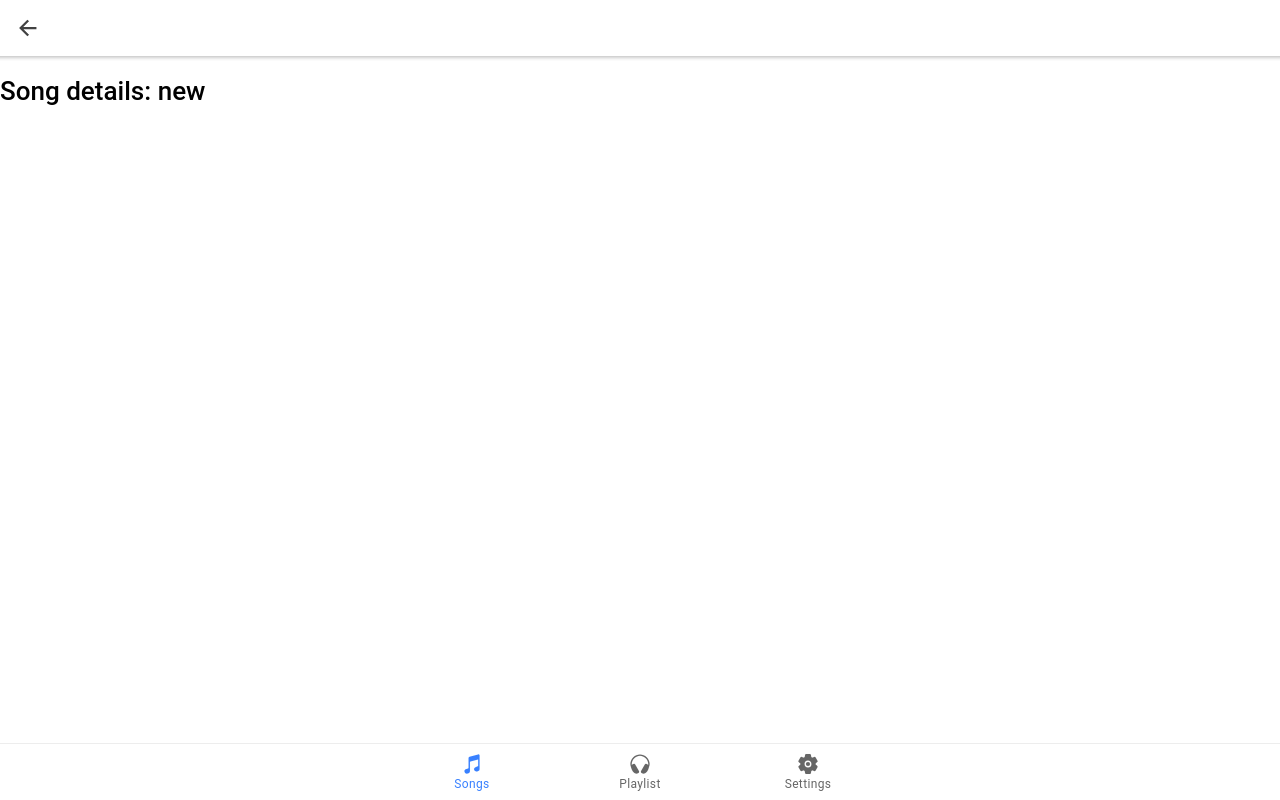
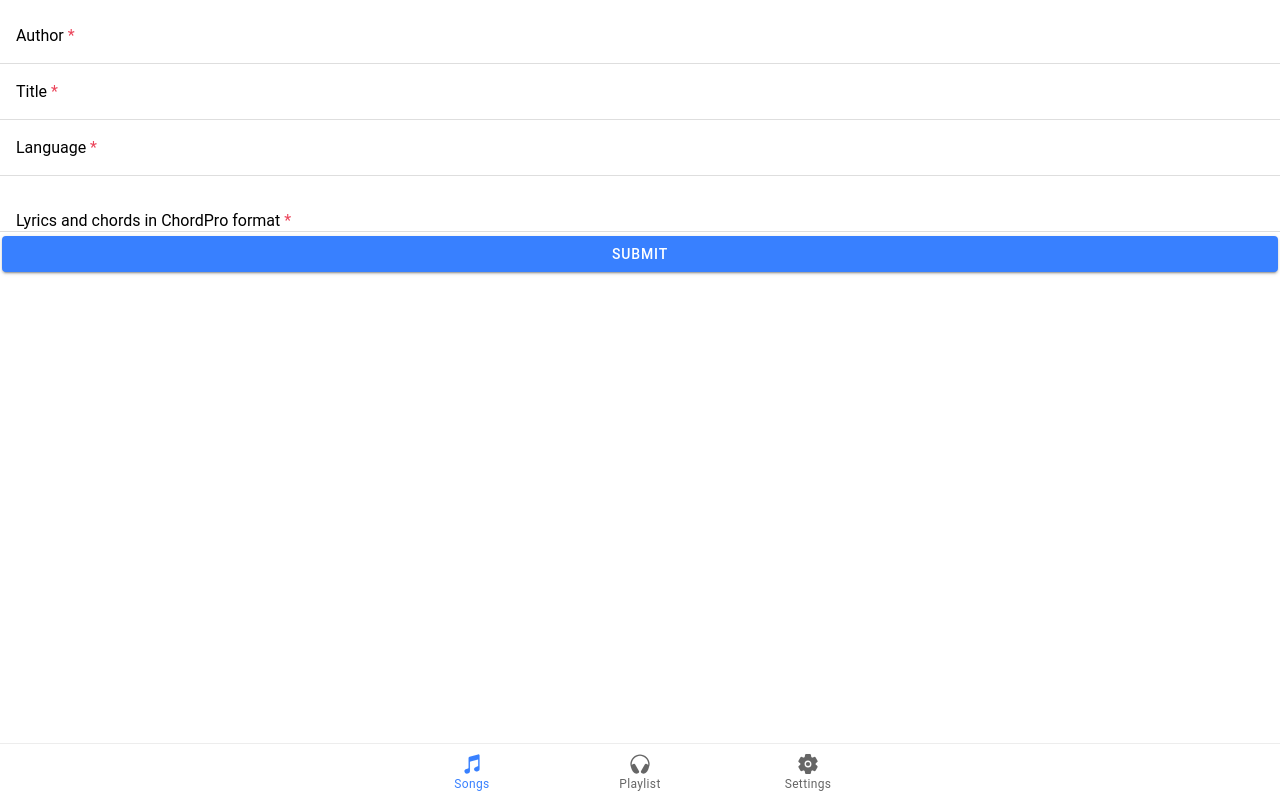
Before and after one commit to kp-marczynski/songbook-react, a React (Create React App) app: page /song/new in a window 1280 px wide. Built offline with nearby package versions, Linux system fonts and the light colour scheme.

Commit message:
added song edit page

```diff
--- a/src/Tabs.tsx
+++ b/src/Tabs.tsx
@@ -6,12 +6,15 @@ import SongDetailsPage from "./pages/SongDetailsPage";
 import QueuePage from "./pages/QueuePage";
 import SettingsPage from "./pages/SettingsPage";
 import {headset, musicalNotes, settings} from "ionicons/icons";
+import SongEditPage from "./pages/SongEditPage";
 
 const Tabs: React.FC = () =>
     <IonTabs>
         <IonRouterOutlet>
             <Route path="/song" component={SongListPage} exact={true}/>
-            <Route path="/song/:songId" component={SongDetailsPage} exact={true}/>
+            <Route path="/song/:songId/view" component={SongDetailsPage} exact={true}/>
+            <Route path="/song/:songId/edit" component={SongEditPage} exact={true}/>
+            <Route path="/song/new" component={SongEditPage} exact={true}/>
             <Route path="/queue" component={QueuePage}/>
             <Route path="/settings" component={SettingsPage}/>
             <Route path="/" render={() => <Redirect to="/song"/>} exact={true}/>
--- /dev/null
+++ b/src/components/RequiredFormInput.tsx
@@ -0,0 +1,25 @@
+import React from "react";
+import {IonInput, IonItem, IonLabel, IonText, IonTextarea} from "@ionic/react";
+
+interface OwnProps {
+    name: string,
+    label: string,
+    value: string,
+    valueChangeHandler: (value: string) => void,
+    textarea?: boolean
+}
+
+const RequiredFormTextInput: React.FC<OwnProps> = ({name, label, value, valueChangeHandler, textarea}) => {
+    return <IonItem>
+        <IonLabel position={"floating"}>{label} <IonText color={"danger"}>*</IonText></IonLabel>
+        {
+            textarea
+                ? <IonTextarea name={name} value={value} required={true} rows={5} autoGrow={true}
+                               onIonChange={e => valueChangeHandler(e.detail.value!)}/>
+                : <IonInput name={name} value={value} type={"text"} required={true}
+                            onIonChange={e => valueChangeHandler(e.detail.value!)}/>
+        }
+    </IonItem>
+}
+
+export default RequiredFormTextInput;
--- a/src/components/SongListItem.tsx
+++ b/src/components/SongListItem.tsx
@@ -13,7 +13,7 @@ const SongListItem: React.FC<OwnProps> = ({song, style}) => {
     const history = useHistory()
 
     function handleClickOnItem() {
-        history.push(`/song/${song.title}`)
+        history.push(`/song/${song.title}/view`)
     }
 
     return <div className={"song-list-item"} style={style} onClick={handleClickOnItem}>
--- /dev/null
+++ b/src/model/SongDetailed.model.ts
@@ -0,0 +1,5 @@
+import {SongOverview} from "./SongOverview.model";
+
+export interface SongDetailed extends SongOverview {
+    content: string;
+}
--- /dev/null
+++ b/src/pages/SongEditPage.tsx
@@ -0,0 +1,48 @@
+import React, {useState} from "react";
+import {IonButton, IonList, IonPage} from "@ionic/react";
+import RequiredFormTextInput from "../components/RequiredFormInput";
+import {SongDetailed} from "../model/SongDetailed.model";
+import {useDispatch} from "react-redux";
+import {addSong} from "../store/songs";
+import {useHistory} from "react-router";
+
+const SongEditPage: React.FC = () => {
+    const [formSubmitted, setFormSubmitted] = useState(false);
+    const [author, setAuthor] = useState('');
+    const [title, setTitle] = useState('');
+    const [language, setLanguage] = useState('');
+    const [content, setContent] = useState('')
+
+    const dispatch = useDispatch()
+    const history = useHistory()
+
+    const submit = (e: React.FormEvent) => {
+        e.preventDefault();
+        setFormSubmitted(true);
+        const song: SongDetailed = {
+            id: `${Math.random()}`,
+            author,
+            title,
+            language,
+            content
+        }
+        dispatch(addSong(song))
+        history.push("/song")
+    };
+
+    return <IonPage>
+        <form onSubmit={submit}>
+            <IonList>
+                <RequiredFormTextInput name={"author"} label={"Author"} value={author} valueChangeHandler={setAuthor}/>
+                <RequiredFormTextInput name={"title"} label={"Title"} value={title} valueChangeHandler={setTitle}/>
+                <RequiredFormTextInput name={"language"} label={"Language"} value={language}
+                                       valueChangeHandler={setLanguage}/>
+                <RequiredFormTextInput name={"content"} label={"Lyrics and chords in ChordPro format"} value={content}
+                                       valueChangeHandler={setContent} textarea={true}/>
+                <IonButton type={"submit"} disabled={formSubmitted} expand={"block"}>Submit</IonButton>
+            </IonList>
+        </form>
+    </IonPage>
+};
+
+export default SongEditPage;
--- a/src/pages/SongListPage.tsx
+++ b/src/pages/SongListPage.tsx
@@ -1,8 +1,8 @@
 import React, {useState} from 'react';
 import {
     IonButton,
-    IonContent,
-    IonHeader,
+    IonContent, IonFab, IonFabButton,
+    IonHeader, IonIcon,
     IonPage,
     IonTitle,
     IonToolbar,
@@ -18,6 +18,7 @@ import {Link} from "react-router-dom";
 import {addSong, selectSongIndex} from "../store/songs";
 import VirtualSongList from "../components/VirtualSongList";
 import {setPageTitle} from "../utils/title";
+import {add} from "ionicons/icons";
 
 const SongListPage: React.FC = () => {
     const songs: SongOverview[] = useSelector(selectSongIndex)
@@ -78,6 +79,11 @@ const SongListPage: React.FC = () => {
                 </IonToolbar>
             </IonHeader>
             <IonContent>
+                <IonFab vertical="bottom" horizontal="end" slot="fixed">
+                    <IonFabButton routerLink={'/song/new'}>
+                        <IonIcon icon={add} />
+                    </IonFabButton>
+                </IonFab>
                 <IonHeader collapse="condense">
                     <IonToolbar>
                         <IonTitle size="large">Tab 1</IonTitle>
```
